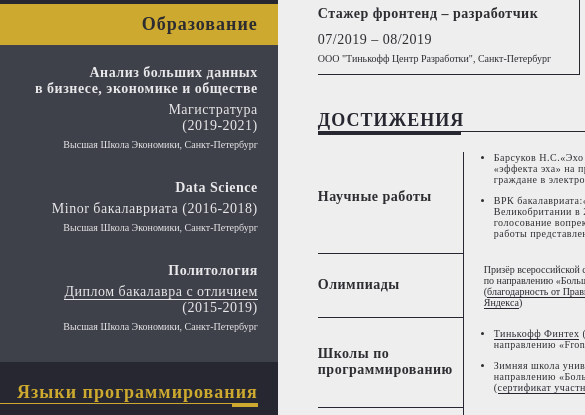
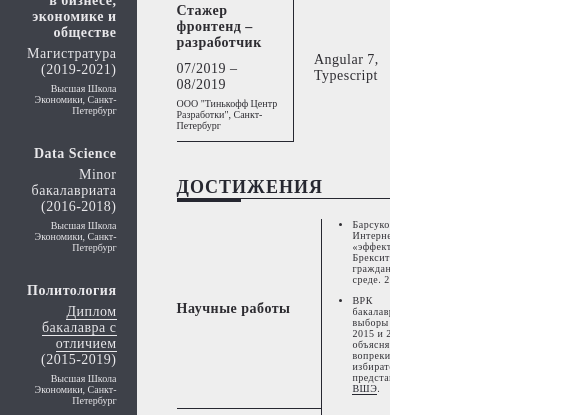
Before and after one commit to nsbarsukov/cv, a website: page index.html in a window 390 px wide. Shown: the part 585-1000 px from the top of the page, 585 px wide, since content can reach past the window. Drawn offline with nearby package versions, Linux system fonts and the light colour scheme; a web font is replaced by a local one.

Commit message:
media queries

```diff
--- a/index.less
+++ b/index.less
@@ -10,6 +10,7 @@
     .a4-page {
         margin: 0;
         height: 298mm;
+        width: 210mm;
         box-shadow: none;
     }
 }
@@ -23,11 +24,15 @@ body {
     display: flex;
     flex-direction: column;
     overflow: hidden;
-    width: 210mm;
+    width: 100%;
     height: auto;
     background-color: #eeeeee;
     margin: 0 auto 0.5cm;
     box-shadow: 0 0 0.5cm rgba(0,0,0,0.5);
+
+    @media @desktop {
+        width: 210mm;
+    }
 }
 
 .header-row {
--- a/styles/variables.less
+++ b/styles/variables.less
@@ -12,3 +12,8 @@
 @l-text-size: 18px;
 @xl-text-size: 22px;
 @xll-text-size: 28px;
+
+
+/* media queries */
+@mobile: ~"only screen and (min-width: 1px) and (max-width: 500px)";
+@desktop: ~"only screen and (min-width: 501px)";
```
